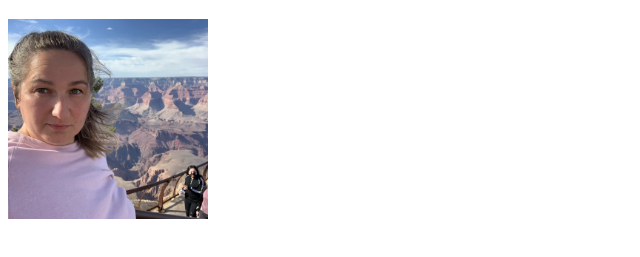
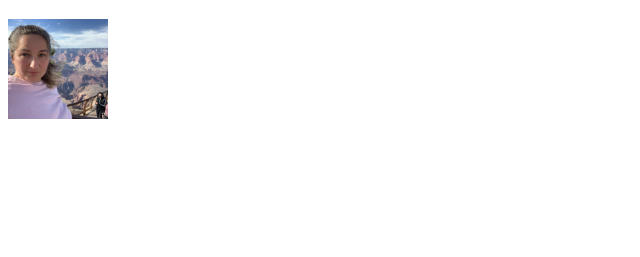
Before and after one commit to anna-krupskaia/anna-krupskaia.github.io, a plain HTML site: page index.html in a window 1280 px wide. Shown: the part 61-318 px from the top of the page, without its empty margins (0-640 px from the left). Drawn offline with Linux system fonts and the light colour scheme.

Commit message:
Update index.html

```diff
--- a/index.html
+++ b/index.html
@@ -8,6 +8,6 @@
 </head>
 <body>
     <h1>Anna Krupskaia portfolio </h1>
-    <img src="grand_canyon.jpg" alt="Anna's picture" width="200">
+    <img src="grand_canyon.jpg" alt="Anna's picture" width="100">
 </body>
 </html>
```
